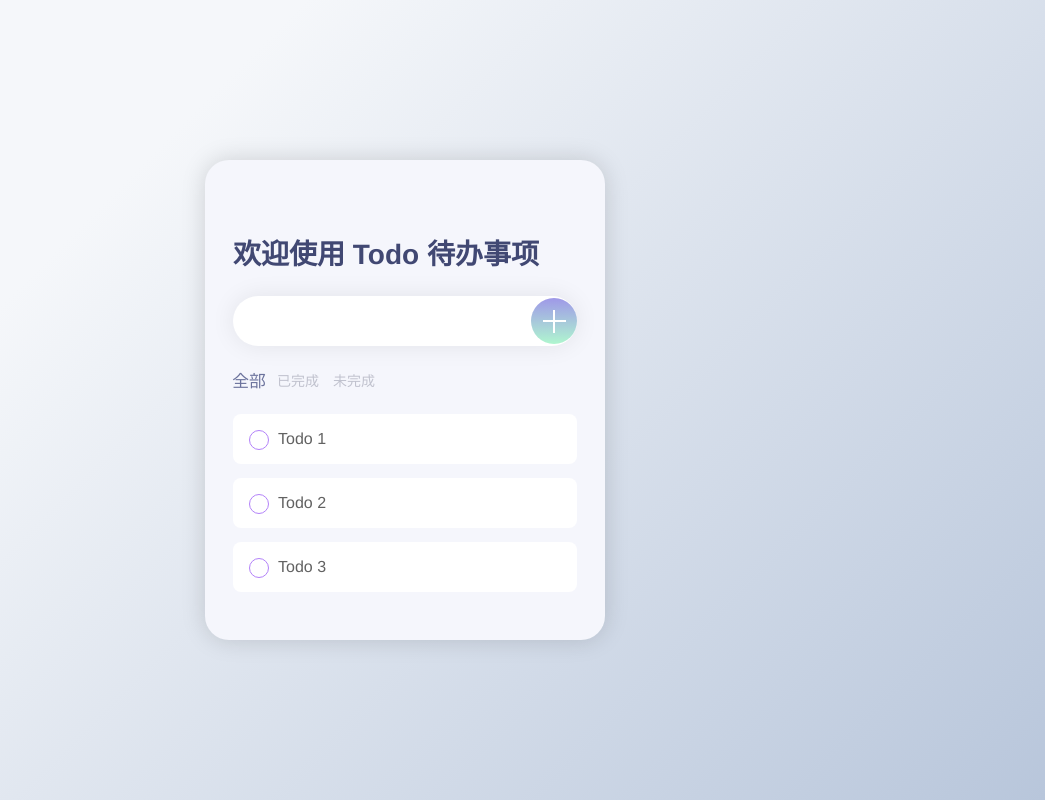
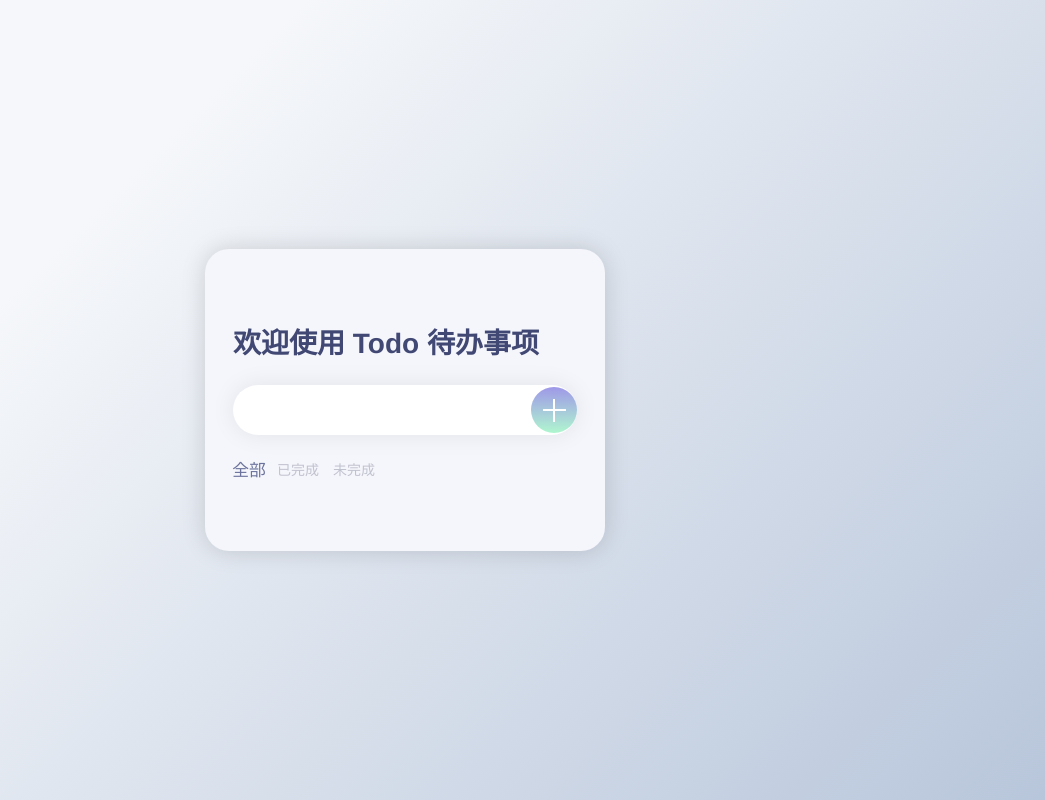
Before and after one commit to YunXinZhiCheng/todo-app, a Vue app: page / in a window 1280 px wide. Shown: the whole page, without its empty margins (235-1280 px from the left). Built offline with nearby package versions, Linux system fonts and the light colour scheme.

Commit message:
5-处理事件和数据

```diff
--- a/src/App.vue
+++ b/src/App.vue
@@ -6,18 +6,21 @@
       <h1>欢迎使用 Todo 待办事项</h1>
 
       <!-- 输入框和按钮 -->
-      <TodoAdd />
+      <TodoAdd :tid="todos.length" @add-todo="addTodo" />
 
       <!-- 过滤选项 -->
-      <TodoFilter />
+      <TodoFilter :selected="filter" @change-filter="filter = $event" />
 
       <!-- todo 列表 -->
-      <TodoList />
+      <TodoList :todos="filteredTodos" />
     </div>
   </main>
 </template>
 
 <script>
+// 导入ref函数
+import { computed, ref } from 'vue'
+
 // 导入子组件
 import TodoAdd from '@/components/TodoAdd'
 import TodoFilter from '@/components/TodoFilter'
@@ -29,6 +32,33 @@ export default {
     TodoAdd,
     TodoFilter,
     TodoList,
+  },
+  // setup函数
+  setup() {
+    // 展示Todo
+    const todos = ref([])
+    // 添加Todo
+    const addTodo = (todo) => todos.value.push(todo)
+    // 过滤Todo
+    const filter = ref('all')
+    // 过滤后Todo列表,计算属性
+    const filteredTodos = computed(() => {
+      switch (filter.value) {
+        case 'done':
+          return todos.value.filter((todo) => todo.completed)
+        case 'todo':
+          return todos.value.filter((todo) => !todo.completed)
+        default:
+          return todos.value
+      }
+    })
+    // return返回对象
+    return {
+      todos,
+      addTodo,
+      filter,
+      filteredTodos,
+    }
   },
 }
 </script>
--- a/src/components/TodoAdd.vue
+++ b/src/components/TodoAdd.vue
@@ -1,8 +1,17 @@
 <template>
-  <!-- 输入框和按钮 -->
+  <!-- 输入框和按钮
+       双向数据绑定
+       表单回车事件 @keyup.enter
+       按钮点击事件 @click
+   -->
   <div class="input-add">
-    <input type="text" name="todo" />
-    <button>
+    <input
+      type="text"
+      name="todo"
+      v-model="todoContent"
+      @keyup.enter="emitAddTodo"
+    />
+    <button @click="emitAddTodo">
       <!-- 按钮图标 -->
       <i class="plus"></i>
     </button>
@@ -10,8 +19,31 @@
 </template>
 
 <script>
+// 导入setup函数
+import { ref } from 'vue'
 export default {
   name: 'TodoAdd',
+  // setup函数
+  setup(props, context) {
+    const todoContent = ref('')
+    // 事件处理函数
+    const emitAddTodo = () => {
+      const todo = {
+        id: props.id,
+        content: todoContent.value,
+        complete: false,
+      }
+      context.emit('add-todo', todo)
+      // 清空输入框内容
+      todoContent.value = ''
+    }
+
+    // return返回对象
+    return {
+      todoContent,
+      emitAddTodo,
+    }
+  },
 }
 </script>
 
--- a/src/components/TodoFilter.vue
+++ b/src/components/TodoFilter.vue
@@ -1,15 +1,34 @@
 <template>
   <!-- 过滤选项 -->
   <div class="filters">
-    <span class="filter active">全部</span>
-    <span class="filter">已完成</span>
-    <span class="filter">未完成</span>
+    <span
+      v-for="filter in filters"
+      :key="filter.value"
+      @click="$emit('change-filter', filter.value)"
+      class="filter"
+      :class="{ active: selected === filter.value }"
+    >
+      {{ filter.label }}
+    </span>
   </div>
 </template>
 
 <script>
 export default {
   name: 'TodoFilter',
+  // props属性
+  props: ['selected'],
+  // setup函数
+  setup() {
+    const filters = [
+      { label: '全部', value: 'all' },
+      { label: '已完成', value: 'done' },
+      { label: '未完成', value: 'todo' },
+    ]
+    return {
+      filters,
+    }
+  },
 }
 </script>
 
@@ -25,6 +44,8 @@ export default {
 .filters .filter {
   margin-right: 14px;
   transition: 0.8s;
+  /* 鼠标指针 */
+  cursor: pointer;
 }
 
 .filters .filter.active {
--- a/src/components/TodoList.vue
+++ b/src/components/TodoList.vue
@@ -2,7 +2,12 @@
   <!-- todo 列表 -->
   <div class="todo-list">
     <!-- todo 项目 -->
-    <TodoListItem />
+    <TodoListItem
+      v-for="todo in todos"
+      :key="todo.id"
+      :todo-item="todo"
+      @change-state="todo.completed = $event.target.checked"
+    />
   </div>
 </template>
 
@@ -15,6 +20,8 @@ export default {
   components: {
     TodoListItem,
   },
+  // props属性接收数据
+  props: ['todos'],
 }
 </script>
 
--- a/src/components/TodoListItem.vue
+++ b/src/components/TodoListItem.vue
@@ -1,25 +1,15 @@
 <template>
   <!-- todo 项目，外层容器用于显示背景、圆角边框 -->
-  <div class="todo-item">
+  <div class="todo-item" :class="{ done: todoItem.completed }">
     <!-- 用 label 包裹后，点击里边任何一个元素都能触发 checkbox 的事件 -->
     <label>
-      <input type="checkbox" />
-      Todo 1
+      <input
+        type="checkbox"
+        :checked="todoItem.completed"
+        @click="$emit('change-state', $event)"
+      />
+      {{ todoItem.content }}
       <!-- 自定义的复选按钮 -->
-      <span class="check-button"></span>
-    </label>
-  </div>
-  <div class="todo-item">
-    <label>
-      <input type="checkbox" />
-      Todo 2
-      <span class="check-button"></span>
-    </label>
-  </div>
-  <div class="todo-item">
-    <label>
-      <input type="checkbox" />
-      Todo 3
       <span class="check-button"></span>
     </label>
   </div>
@@ -28,6 +18,8 @@
 <script>
 export default {
   name: 'TodoListItem',
+  // props属性接收数据
+  props: ['todoItem'],
 }
 </script>
 
@@ -45,7 +37,11 @@ export default {
   display: flex;
   align-items: center;
 }
-
+/* 项目完成后删除线 */
+.todo-item.done label {
+  text-decoration: line-through;
+  font-style: italic;
+}
 .todo-item label span.check-button {
   position: absolute;
   top: 0;
```
